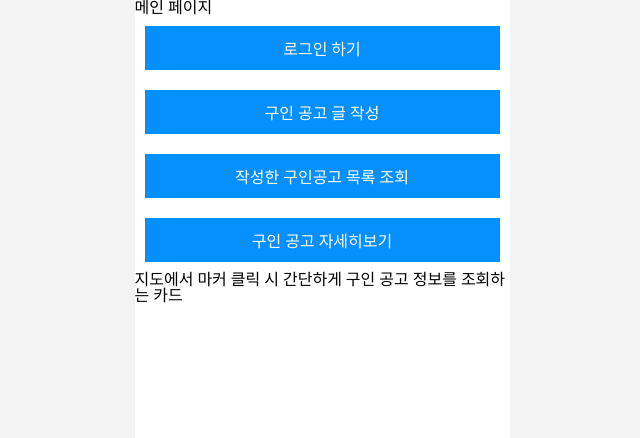
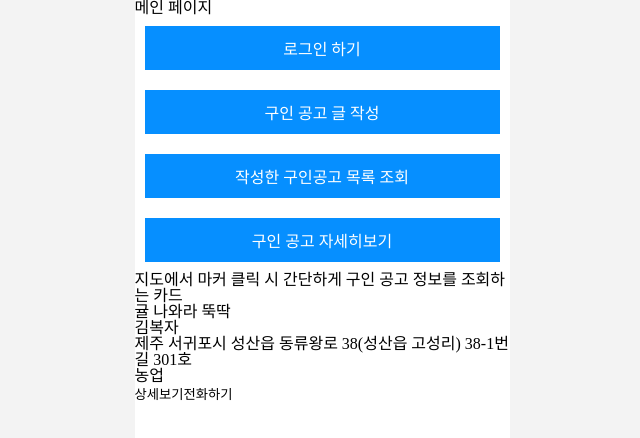
Before and after one commit to eeeyooon/Jeju-brokerage-FE, a React (Create React App) app: page /main in a window 1280 px wide. Shown: the top 438 px of the page, without its empty margins (318-958 px from the left). Built offline with nearby package versions, Linux system fonts and the light colour scheme.

Commit message:
[chore] 폴더구조 변경 및 파일 추가

```diff
--- a/src/components/PreviewEmploy.jsx
+++ /dev/null
@@ -1,11 +0,0 @@
-import React from "react";
-
-function PreviewEmploy() {
-  return (
-    <div>
-      <h1>지도에서 마커 클릭 시 간단하게 구인 공고 정보를 조회하는 카드</h1>
-    </div>
-  );
-}
-
-export default PreviewEmploy;
--- /dev/null
+++ b/src/components/PreviewEmployBox.jsx
@@ -0,0 +1,17 @@
+import React from "react";
+import PreviewEmployContent from "./PreviewEmployContent";
+
+function PreviewEmployBox() {
+  return (
+    <div>
+      <h1>지도에서 마커 클릭 시 간단하게 구인 공고 정보를 조회하는 카드</h1>
+      <PreviewEmployContent />
+      <div>
+        <button>상세보기</button>
+        <button>전화하기</button>
+      </div>
+    </div>
+  );
+}
+
+export default PreviewEmployBox;
--- /dev/null
+++ b/src/components/PreviewEmployContent.jsx
@@ -0,0 +1,18 @@
+import React from "react";
+
+function PreviewEmployContent() {
+  return (
+    <div>
+      <div>
+        <h1>귤 나와라 뚝딱</h1>
+        <p>김복자</p>
+        <p>제주 서귀포시 성산읍 동류왕로 38(성산읍 고성리) 38-1번길 301호</p>
+      </div>
+      <div>
+        <div>농업</div>
+      </div>
+    </div>
+  );
+}
+
+export default PreviewEmployContent;
--- a/src/pages/Main.jsx
+++ b/src/pages/Main.jsx
@@ -1,7 +1,7 @@
 import React from "react";
 import { useNavigate } from "react-router-dom";
 import { styled } from "styled-components";
-import PreviewEmploy from "../components/PreviewEmploy";
+import PreviewEmployBox from "../components/PreviewEmployBox";
 
 function Main() {
   const navigate = useNavigate();
@@ -22,7 +22,7 @@ function Main() {
           구인 공고 자세히보기
         </NavigateBtn>
       </NavBtnWrapper>
-      <PreviewEmploy />
+      <PreviewEmployBox />
     </MainWrapper>
   );
 }
```
Also changed, not shown: src/components/EmployFrom.jsx (deleted, +0 -7 lines).
